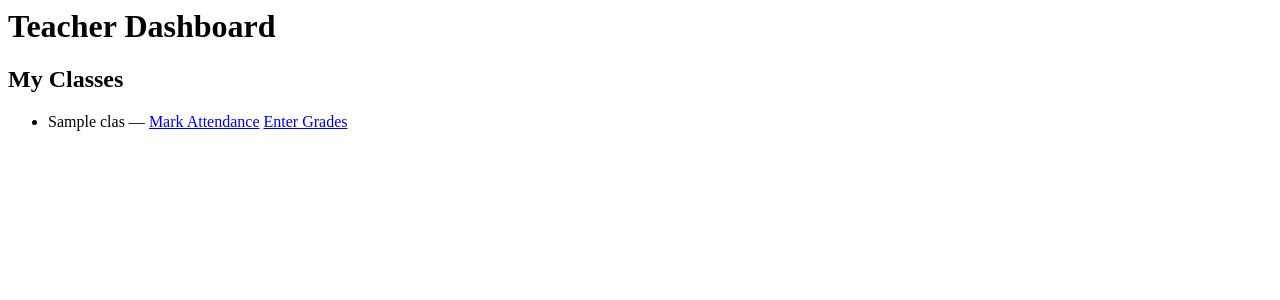
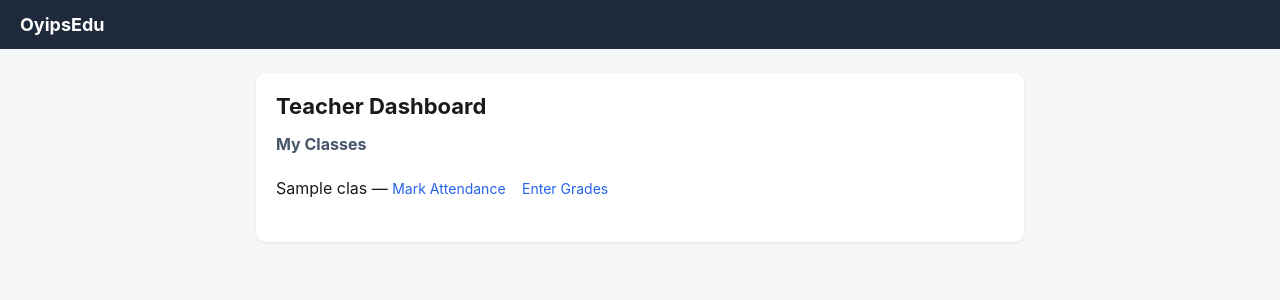
Before and after one commit to Oyips/School_Admin, a Django app: template app/school_app/templates/school_app/dashboard_teacher.html in a window 1280 px wide. Shown: the top 300 px of the page. Run offline with Django 5.2, Linux system fonts and the light colour scheme; the template is opened without the code that fills it: values that come from a table or form of the project are taken from there, others are empty; tables that the repository leaves empty hold one stand-in row (values such as "Sample post").

Commit message:
update app/school_app/templates/school_app/dashboard_teacher.html

```diff
--- a/app/school_app/templates/school_app/dashboard_teacher.html
+++ b/app/school_app/templates/school_app/dashboard_teacher.html
@@ -1,11 +1,16 @@
+{% extends 'school_app/base.html' %}
+{% block content %}
+<div class="card">
   <h1>Teacher Dashboard</h1>
   <h2>My Classes</h2>
   <ul>
     {% for c in classes %}
       <li>
         {{ c.name }} —
-      <a href="{% url 'mark_attendance' c.id %}">Mark Attendance</a>
-      <a href="{% url 'enter_grades' c.id %}">Enter Grades</a>
+        <a class="link" href="{% url 'mark_attendance' c.id %}">Mark Attendance</a>
+        <a class="link" href="{% url 'enter_grades' c.id %}">Enter Grades</a>
       </li>
     {% endfor %}
   </ul>
+</div>
+{% endblock %}
```
Lines whose indentation alone changed are shown as unchanged.
